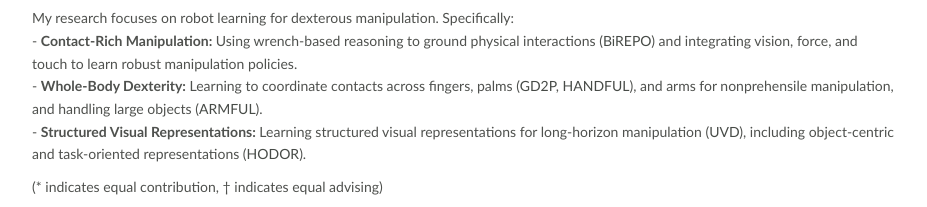
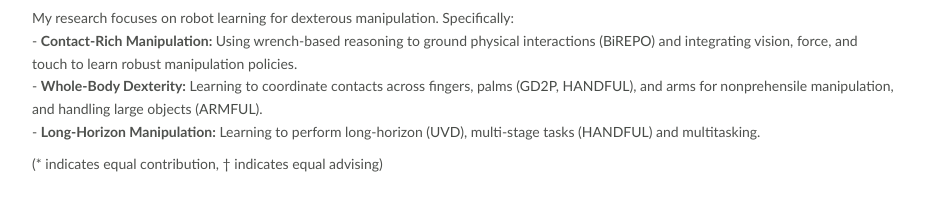
Before and after one commit to Li-Yunshuang/Li-yunshuang.github.io, a plain HTML site: page index.html in a window 1280 px wide. Shown: the part 607-814 px from the top of the page, without its empty margins (176-1103 px from the left). Drawn offline with Linux system fonts and the light colour scheme.

Commit message:
adding long horizon manipulation

```diff
--- a/index.html
+++ b/index.html
@@ -125,7 +125,7 @@
                   My research focuses on robot learning for dexterous manipulation. Specifically:<br>
                   - <b>Contact-Rich Manipulation:</b> Using wrench-based reasoning to ground physical interactions (<a href="#pub-birepo">BiREPO</a>) and integrating vision, force, and touch to learn robust manipulation policies.<br>
                   - <b>Whole-Body Dexterity:</b> Learning to coordinate contacts across fingers, palms (<a href="#pub-gd2p">GD2P</a>, <a href="#pub-handful">HANDFUL</a>), and arms for nonprehensile manipulation, and handling large objects (<a href="#pub-armful">ARMFUL</a>).<br>
-                  - <b>Structured Visual Representations:</b> Learning structured visual representations for long-horizon manipulation (<a href="#pub-uvd">UVD</a>), including object-centric and task-oriented representations (<a href="#pub-hodor">HODOR</a>).
+                  - <b>Long-Horizon Manipulation:</b> Learning to perform long-horizon (<a href="#pub-uvd">UVD</a>), multi-stage tasks (<a href="#pub-handful">HANDFUL</a>) and multitasking.
                 </p>
                 <p>
                   (* indicates equal contribution, † indicates equal advising)
```
